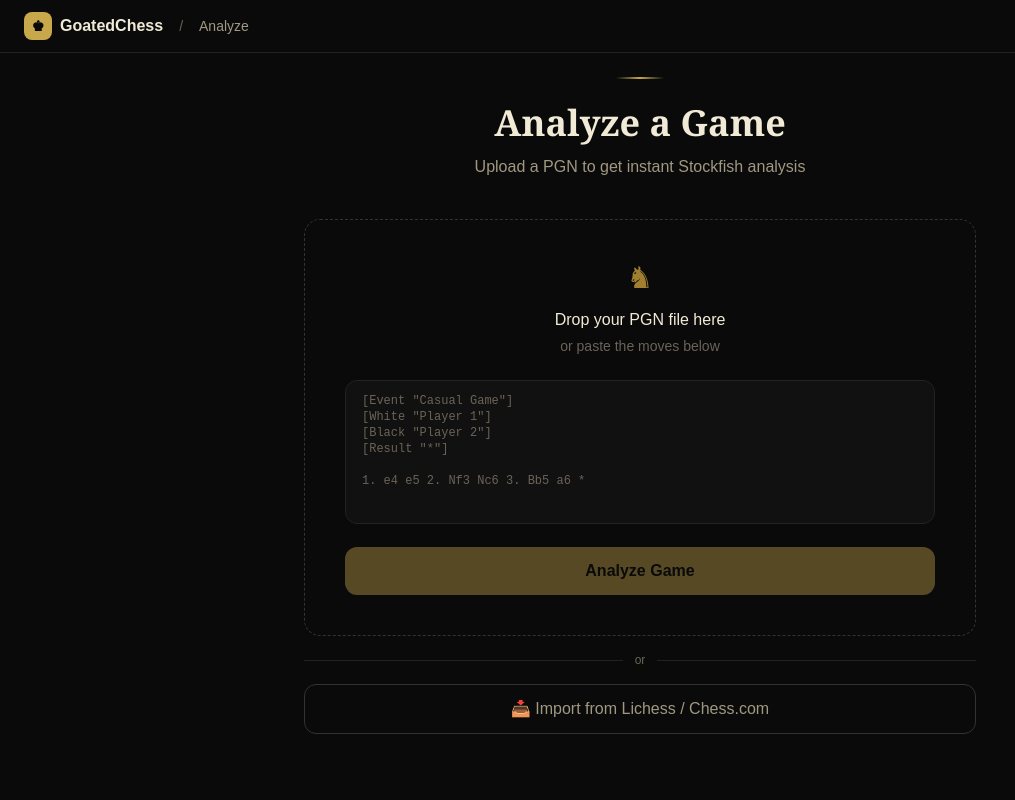
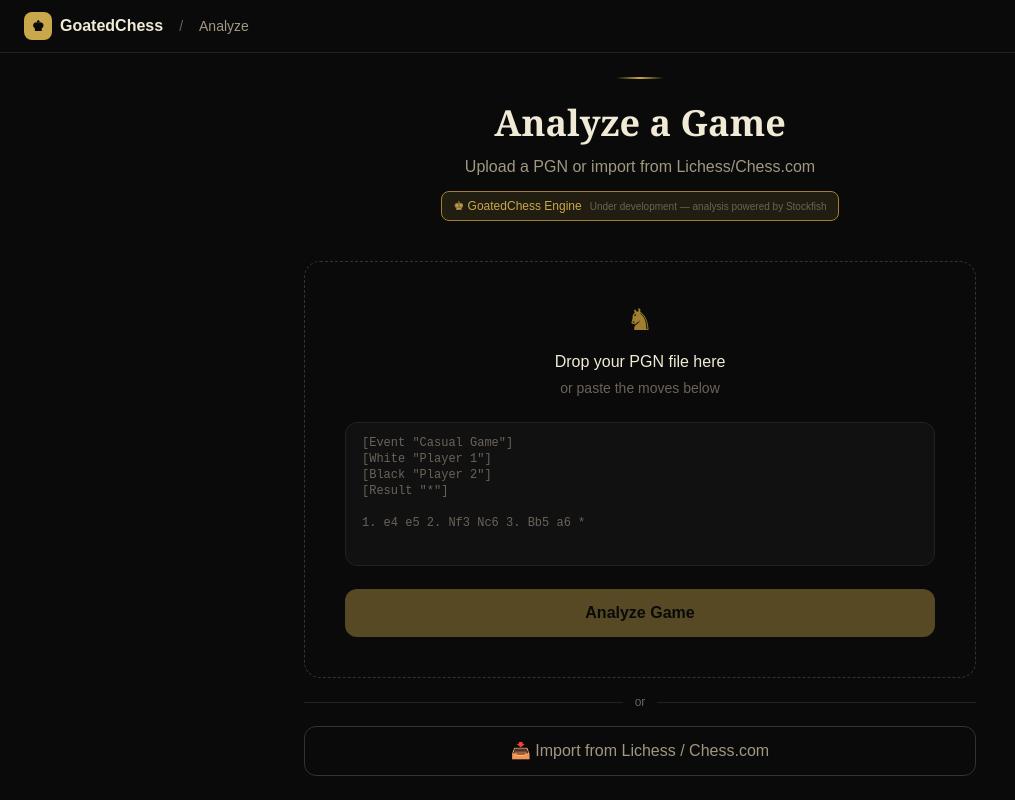
Before and after one commit to janardanboraiscooking/chess-analysis, a Next.js app: page /analyse in a window 1280 px wide. Shown: the whole page, without its empty margins (0-1015 px from the left). Built offline with nearby package versions, Linux system fonts and the light colour scheme.

Commit message:
feat: GoatedChess branding + warning on analyse page

```diff
--- a/src/app/analyse/page.tsx
+++ b/src/app/analyse/page.tsx
@@ -147,7 +147,11 @@ export default function AnalysePage() {
             <div className="text-center mb-10">
               <div className="gold-line w-12 mx-auto mb-6" />
               <h1 className="text-4xl font-bold mb-3 text-[var(--cream)]">Analyze a Game</h1>
-              <p className="text-base text-[var(--cream-dim)]">Upload a PGN to get instant Stockfish analysis</p>
+              <p className="text-base text-[var(--cream-dim)]">Upload a PGN or import from Lichess/Chess.com</p>
+              <div className="mt-3 inline-flex items-center gap-2 px-3 py-1.5 rounded-lg bg-[var(--gold-glow)] border border-[var(--gold-dim)]">
+                <span className="text-xs text-[var(--gold)]">♚ GoatedChess Engine</span>
+                <span className="text-[10px] text-[var(--cream-muted)]">Under development — analysis powered by Stockfish</span>
+              </div>
             </div>
             <PgnUpload onPgnSubmit={handlePgnSubmit} />
             <div className="max-w-2xl mx-auto px-2 md:px-0 mt-4">
```
Also changed, not shown: 1 other file (tests, documents, lock files or other folders).
